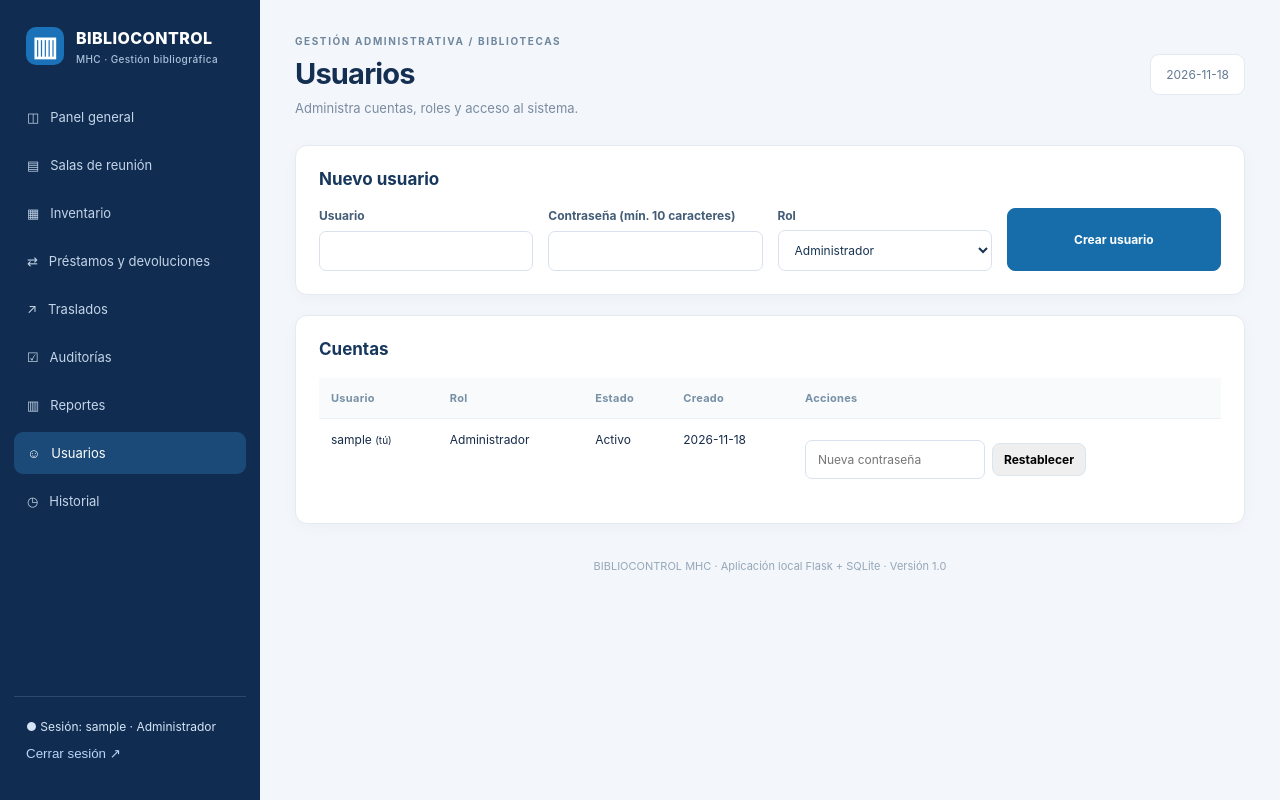
After one commit to FALB0512/BIBLIOCONTROL_MHC, a Flask app: page /usuarios in a window 1280 px wide. The commit adds this page. Run offline with Flask 3, Linux system fonts and the light colour scheme; the visitor is signed in with stand-in values (Sample User, id 1); data comes from the database, SQL or seed files in the repository.

Commit message:
Agregar gestión de usuarios para Administrador
- Pantalla /usuarios: crear cuentas, cambiar rol, activar/desactivar y restablecer contraseña.
- Columna active en users, con migración para bases existentes.
- Cuentas inactivas no pueden iniciar sesión y su sesión activa se cierra.
- Protecciones: no cambiar ni desactivar la propia cuenta; siempre queda un Administrador activo.

Claude-Session: https://claude.ai/code/session_01FHvqgy3CNZPiUCgDmdS5tK

```diff
--- a/app.py
+++ b/app.py
@@ -46,6 +46,7 @@ def init_db():
       id INTEGER PRIMARY KEY, username TEXT NOT NULL UNIQUE,
       password_hash TEXT NOT NULL, role TEXT NOT NULL DEFAULT 'admin'
         CHECK(role IN ('admin','bibliotecario','consulta')),
+      active INTEGER NOT NULL DEFAULT 1 CHECK(active IN (0,1)),
       created_at TEXT NOT NULL DEFAULT CURRENT_TIMESTAMP);
     CREATE TABLE IF NOT EXISTS rooms (
       id INTEGER PRIMARY KEY, name TEXT NOT NULL UNIQUE, location TEXT NOT NULL DEFAULT '',
@@ -89,6 +90,8 @@ def init_db():
     if 'role' not in [c['name'] for c in db.execute('PRAGMA table_info(users)')]:
         db.execute("ALTER TABLE users ADD COLUMN role TEXT NOT NULL DEFAULT 'admin' "
                    "CHECK(role IN ('admin','bibliotecario','consulta'))")
+    if 'active' not in [c['name'] for c in db.execute('PRAGMA table_info(users)')]:
+        db.execute('ALTER TABLE users ADD COLUMN active INTEGER NOT NULL DEFAULT 1 CHECK(active IN (0,1))')
     db.commit()
 
 
@@ -111,6 +114,14 @@ def before():
             return redirect(url_for('setup'))
     elif endpoint not in allowed and not session.get('user_id'):
         return redirect(url_for('login'))
+    if session.get('user_id'):
+        current = connection().execute('SELECT role, active FROM users WHERE id=?',
+                                       (session['user_id'],)).fetchone()
+        if not current or not current['active']:
+            session.clear()
+            flash('Tu cuenta no está activa o la sesión expiró. Inicia sesión nuevamente.', 'danger')
+            return redirect(url_for('login'))
+        session['role'] = current['role']  # los cambios de rol aplican de inmediato
     if (request.method == 'POST' and session.get('user_id') and endpoint != 'logout'
             and session.get('role') not in WRITE_ROLES):
         flash('Tu rol de Consulta no permite modificar datos.', 'danger')
@@ -120,7 +131,8 @@ def before():
 @app.context_processor
 def context():
     return {'csrf_token': session.get('csrf', ''), 'current_user': session.get('username'),
-            'current_role': ROLES.get(session.get('role'), ''), 'today': date.today().isoformat()}
+            'current_role': ROLES.get(session.get('role'), ''), 'is_admin': session.get('role') == 'admin',
+            'today': date.today().isoformat()}
 
 
 def log(action, detail):
@@ -176,7 +188,7 @@ def login():
     if request.method == 'POST':
         username = val('username', 40)
         user = connection().execute('SELECT * FROM users WHERE username=?', (username,)).fetchone()
-        if user and check_password_hash(user['password_hash'], request.form.get('password', '')):
+        if user and user['active'] and check_password_hash(user['password_hash'], request.form.get('password', '')):
             session.clear()
             session.update(user_id=user['id'], username=user['username'], role=user['role'],
                            csrf=secrets.token_urlsafe(32))
@@ -472,6 +484,106 @@ def download_csv(kind):
                     headers={'Content-Disposition': f'attachment; filename={filename}_{date.today().isoformat()}.csv'})
 
 
+def admin_required(view):
+    @wraps(view)
+    def wrapper(*args, **kwargs):
+        if session.get('role') != 'admin':
+            flash('Solo un Administrador puede gestionar usuarios.', 'danger')
+            return redirect(url_for('dashboard'))
+        return view(*args, **kwargs)
+    return wrapper
+
+
+def other_active_admins(user_id):
+    return connection().execute("SELECT count(*) FROM users WHERE role='admin' AND active=1 AND id<>?",
+                                (user_id,)).fetchone()[0]
+
+
+@app.route('/usuarios')
+@admin_required
+def users():
+    items = connection().execute('SELECT id, username, role, active, created_at FROM users ORDER BY username').fetchall()
+    return render_template('usuarios.html', items=items, roles=ROLES, me=session['user_id'])
+
+
+@app.post('/usuarios/nuevo')
+@admin_required
+def create_user():
+    db = connection()
+    try:
+        username, role = val('username', 40, True), val('role', 20, True)
+        password = request.form.get('password', '')
+        if role not in ROLES: raise ValueError('Rol inválido.')
+        if len(password) < 10: raise ValueError('La contraseña debe tener al menos 10 caracteres.')
+        with db:
+            db.execute('INSERT INTO users(username,password_hash,role) VALUES (?,?,?)',
+                       (username, generate_password_hash(password), role))
+            log('Usuario creado', f'{username} · {ROLES[role]}')
+        flash('Usuario creado.', 'success')
+    except (ValueError, sqlite3.IntegrityError) as ex:
+        flash('Ese nombre de usuario ya existe.' if isinstance(ex, sqlite3.IntegrityError) else str(ex), 'danger')
+    return redirect(url_for('users'))
+
+
+@app.post('/usuarios/<int:user_id>/rol')
+@admin_required
+def change_role(user_id):
+    db = connection()
+    user = db.execute('SELECT * FROM users WHERE id=?', (user_id,)).fetchone()
+    if not user: abort(404)
+    try:
+        role = val('role', 20, True)
+        if role not in ROLES: raise ValueError('Rol inválido.')
+        if user_id == session['user_id']: raise ValueError('No puedes cambiar tu propio rol.')
+        if user['role'] == 'admin' and role != 'admin' and not other_active_admins(user_id):
+            raise ValueError('Debe quedar al menos un Administrador activo.')
+        with db:
+            db.execute('UPDATE users SET role=? WHERE id=?', (role, user_id))
+            log('Rol cambiado', f"{user['username']}: {ROLES[role]}")
+        flash('Rol actualizado.', 'success')
+    except ValueError as ex:
+        flash(str(ex), 'danger')
+    return redirect(url_for('users'))
+
+
+@app.post('/usuarios/<int:user_id>/estado')
+@admin_required
+def toggle_user(user_id):
+    db = connection()
+    user = db.execute('SELECT * FROM users WHERE id=?', (user_id,)).fetchone()
+    if not user: abort(404)
+    try:
+        if user_id == session['user_id']: raise ValueError('No puedes desactivar tu propia cuenta.')
+        if user['active'] and user['role'] == 'admin' and not other_active_admins(user_id):
+            raise ValueError('Debe quedar al menos un Administrador activo.')
+        new_state = 0 if user['active'] else 1
+        with db:
+            db.execute('UPDATE users SET active=? WHERE id=?', (new_state, user_id))
+            log('Estado de usuario', f"{user['username']}: {'activo' if new_state else 'inactivo'}")
+        flash('Estado actualizado.', 'success')
+    except ValueError as ex:
+        flash(str(ex), 'danger')
+    return redirect(url_for('users'))
+
+
+@app.post('/usuarios/<int:user_id>/clave')
+@admin_required
+def reset_password(user_id):
+    db = connection()
+    user = db.execute('SELECT * FROM users WHERE id=?', (user_id,)).fetchone()
+    if not user: abort(404)
+    try:
+        password = request.form.get('password', '')
+        if len(password) < 10: raise ValueError('La contraseña debe tener al menos 10 caracteres.')
+        with db:
+            db.execute('UPDATE users SET password_hash=? WHERE id=?', (generate_password_hash(password), user_id))
+            log('Contraseña restablecida', user['username'])
+        flash('Contraseña actualizada.', 'success')
+    except ValueError as ex:
+        flash(str(ex), 'danger')
+    return redirect(url_for('users'))
+
+
 @app.route('/actividad')
 def activity():
     items = connection().execute('SELECT * FROM events ORDER BY id DESC LIMIT 300').fetchall()
--- a/templates/base.html
+++ b/templates/base.html
@@ -7,6 +7,7 @@
 <a href="{{url_for('transfers')}}" class="{{'selected' if request.endpoint=='transfers' else ''}}">↗ &nbsp; Traslados</a>
 <a href="{{url_for('audits')}}" class="{{'selected' if request.endpoint in ['audits','audit_detail'] else ''}}">☑ &nbsp; Auditorías</a>
 <a href="{{url_for('reports')}}" class="{{'selected' if request.endpoint=='reports' else ''}}">▥ &nbsp; Reportes</a>
+{% if is_admin %}<a href="{{url_for('users')}}" class="{{'selected' if request.endpoint=='users' else ''}}">☺ &nbsp; Usuarios</a>{% endif %}
 <a href="{{url_for('activity')}}" class="{{'selected' if request.endpoint=='activity' else ''}}">◷ &nbsp; Historial</a></nav>
 <div class="sidebar-footer"><div>● Sesión: {{current_user}} · {{current_role}}</div><form action="{{url_for('logout')}}" method="post"><input type="hidden" name="csrf" value="{{csrf_token}}"><button class="exit" type="submit">Cerrar sesión ↗</button></form></div></aside>{% endif %}
 <main class="{{'main' if current_user else 'auth-main'}}"><header class="topbar"><div><span class="eyebrow">GESTIÓN ADMINISTRATIVA / BIBLIOTECAS</span><h1>{% block heading %}BIBLIOCONTROL MHC{% endblock %}</h1><p class="subtitle">{% block subheading %}Sistema de control bibliográfico empresarial{% endblock %}</p></div><div class="top-meta"><span class="dot"></span> {{today}}</div></header>
--- /dev/null
+++ b/templates/usuarios.html
@@ -0,0 +1,57 @@
+{% extends 'base.html' %}
+{% block heading %}Usuarios{% endblock %}
+{% block subheading %}Administra cuentas, roles y acceso al sistema.{% endblock %}
+{% block content %}
+<section class="panel">
+  <h2>Nuevo usuario</h2>
+  <form method="post" action="{{ url_for('create_user') }}" class="form-grid cols-4">
+    <input type="hidden" name="csrf" value="{{ csrf_token }}">
+    <label>Usuario<input name="username" maxlength="40" required></label>
+    <label>Contraseña (mín. 10 caracteres)<input name="password" type="password" minlength="10" required></label>
+    <label>Rol<select name="role">{% for key, label in roles.items() %}<option value="{{ key }}">{{ label }}</option>{% endfor %}</select></label>
+    <button class="button primary">Crear usuario</button>
+  </form>
+</section>
+
+<section class="panel">
+  <h2>Cuentas</h2>
+  <div class="table-wrap">
+    <table>
+      <thead><tr><th>Usuario</th><th>Rol</th><th>Estado</th><th>Creado</th><th>Acciones</th></tr></thead>
+      <tbody>
+      {% for u in items %}
+        <tr>
+          <td>{{ u.username }}{% if u.id == me %} <small>(tú)</small>{% endif %}</td>
+          <td>
+            {% if u.id != me %}
+            <form method="post" action="{{ url_for('change_role', user_id=u.id) }}" class="inline-form">
+              <input type="hidden" name="csrf" value="{{ csrf_token }}">
+              <select name="role">{% for key, label in roles.items() %}<option value="{{ key }}" {% if u.role == key %}selected{% endif %}>{{ label }}</option>{% endfor %}</select>
+              <button class="button small">Guardar</button>
+            </form>
+            {% else %}{{ roles[u.role] }}{% endif %}
+          </td>
+          <td>{{ 'Activo' if u.active else 'Inactivo' }}</td>
+          <td>{{ u.created_at[:10] }}</td>
+          <td>
+            {% if u.id != me %}
+            <form method="post" action="{{ url_for('toggle_user', user_id=u.id) }}" class="inline-form" data-confirm="¿Confirmas el cambio de estado de esta cuenta?">
+              <input type="hidden" name="csrf" value="{{ csrf_token }}">
+              <button class="button small">{{ 'Desactivar' if u.active else 'Activar' }}</button>
+            </form>
+            {% endif %}
+            <form method="post" action="{{ url_for('reset_password', user_id=u.id) }}" class="inline-form">
+              <input type="hidden" name="csrf" value="{{ csrf_token }}">
+              <input name="password" type="password" minlength="10" placeholder="Nueva contraseña" required>
+              <button class="button small">Restablecer</button>
+            </form>
+          </td>
+        </tr>
+      {% else %}
+        <tr><td colspan="5" class="empty">No hay usuarios registrados.</td></tr>
+      {% endfor %}
+      </tbody>
+    </table>
+  </div>
+</section>
+{% endblock %}
```
